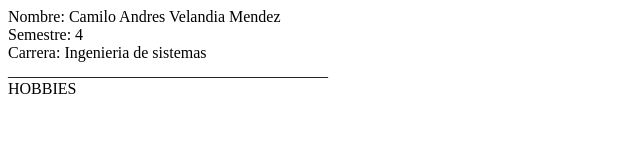
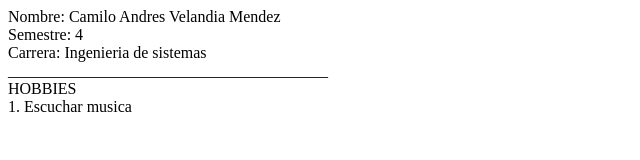
Before and after one commit to andresmdz4/Tarea, a plain HTML site: page index.html in a window 1280 px wide. Shown: the whole page, without its empty margins (0-640 px from the left). Drawn offline with Linux system fonts and the light colour scheme.

Commit message:
Sixth commit

```diff
--- a/index.html
+++ b/index.html
@@ -11,5 +11,6 @@
     <div> Carrera: Ingenieria de sistemas</div>
     <div>________________________________________</div>
     <div>HOBBIES</div>
+    <div>1. Escuchar musica</div>
 </body>
 </html>
```
